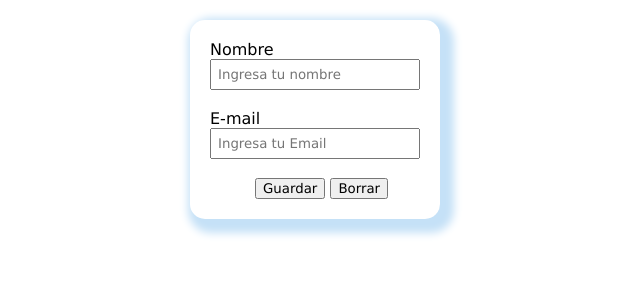
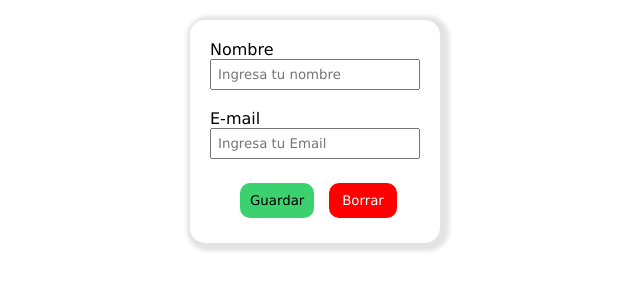
Before and after one commit to ylahtan/aspirantes-mir-javascript-v4, a plain HTML site: page aspirantes-mir-javascript-browser/js-brow-3/index.html in a window 1280 px wide. Shown: the whole page, without its empty margins (325-965 px from the left). Drawn offline with Linux system fonts and the light colour scheme.

Commit message:
arreglos en css

```diff
--- a/aspirantes-mir-javascript-browser/js-brow-2/CSS/main.css
+++ b/aspirantes-mir-javascript-browser/js-brow-2/CSS/main.css
@@ -32,6 +32,7 @@ form {
 
 #todo-input {
     margin-right: 10px;
+    width: 82%
 }
 
 #todo-input:focus {
@@ -70,6 +71,10 @@ button[type="submit"] {
     width: 18%;
 }
 
+label {
+    margin-left: 5px;
+}
+
 #filter-options {
     display: flex;
     justify-content: space-between;
--- a/aspirantes-mir-javascript-browser/js-brow-3/css/estilos.css
+++ b/aspirantes-mir-javascript-browser/js-brow-3/css/estilos.css
@@ -12,7 +12,7 @@ form {
     border-radius: 15px;
     background: #ffffff;
     background-position: center;
-    box-shadow: 6px 6px 8px 8px #c5e1f7;
+    box-shadow: 3px 2px 4px 6px #E3E3E3;
 }
 
 #name,
@@ -27,5 +27,24 @@ form div {
 
 .caja {
     position: relative;
-    left: 45px;
+    left: 25px;
 }
+
+#save {
+    margin: 5px;
+    background-color: #3BD16F;
+    padding: 10px;
+    border-radius: 10px;
+    border-style: none;
+    color: black;
+}
+
+#remove {
+    width: 32%;
+    margin: 5px;
+    background-color: red;
+    padding: 10px;
+    border-radius: 10px;
+    border-style: none;
+    color: #ffffff;
+}
--- a/aspirantes-mir-javascript-browser/js-brow-3/index.html
+++ b/aspirantes-mir-javascript-browser/js-brow-3/index.html
@@ -17,8 +17,8 @@
             <input type="email" name="email" id="email" placeholder="Ingresa tu Email" />
             <br><br>
             <div class="caja">
-                <button type="submit" id="save" name="'SumitButton" value="Guardar">Guardar</button>
-                <button type="button" id="remove" name="SumitButton" value="Borrar">Borrar</button>
+                <button type="submit" id="save" name="save" value="Guardar">Guardar</button>
+                <button type="button" id="remove" name="remove" value="Borrar">Borrar</button>
             </div>
         </form>
     </div>
--- a/aspirantes-mir-javascript-browser/js-brow-4/css/estilos.css
+++ b/aspirantes-mir-javascript-browser/js-brow-4/css/estilos.css
@@ -6,26 +6,34 @@ body {
 }
 
 div {
-    width: 350px;
-    padding: 10px;
+    padding: 5px 1px 5px 1px;
     margin: 0 auto;
     background: #ffffff;
     border: 1px solid #75b7f5;
-    box-shadow: 6px 6px #75b7f5;
+    box-shadow: 2px 2px 3px 3px #75b7f5ce;
+    border-radius: 8PX;
 }
 
 ul {
-    list-style: none;
+    display: grid;
+    grid-template-columns: .5fr .5fr .5fr .5fr .5fr;
+    list-style-type: none;
     margin: 0;
     padding: 0;
+}
+
+.root-menu-item {
+    border: 3px solid #ffffff;
 }
 
 li {
     position: relative;
     left: 25px;
-    padding: 10px;
+    padding: 5px;
     background: #75b7f5d1;
     display: inline-block;
+    border-radius: 5px;
+    text-align: center
 }
 
 a {
@@ -43,15 +51,23 @@ ul ul {
     display: none;
 }
 
+ul li:hover {
+    background-color: #1c8df7d1;
+}
+
+ul ul li:hover {
+    background-color: #1c8df7d1;
+}
+
 ul ul ul {
-    left: 20%;
+    left: 0;
     bottom: 10%;
-    width: 100px;
+    width: 100%;
 }
 
 ul ul li {
     display: inline-block;
-    width: 100px;
+    width: 120%;
 }
 
 ul li:hover>ul {
--- a/aspirantes-mir-javascript-browser/js-brow-4/menu.js
+++ b/aspirantes-mir-javascript-browser/js-brow-4/menu.js
@@ -70,6 +70,7 @@ const menuContainer = document.querySelector('#menu');
 
 for (let i = 0; i < menu.length; i++) {
     const menuItem = document.createElement('li');
+    menuItem.className="root-menu-item";
     const menuItemLink = document.createElement('a');
     menuItemLink.href = menu[i].link;
     menuItemLink.textContent = menu[i].name;
```
